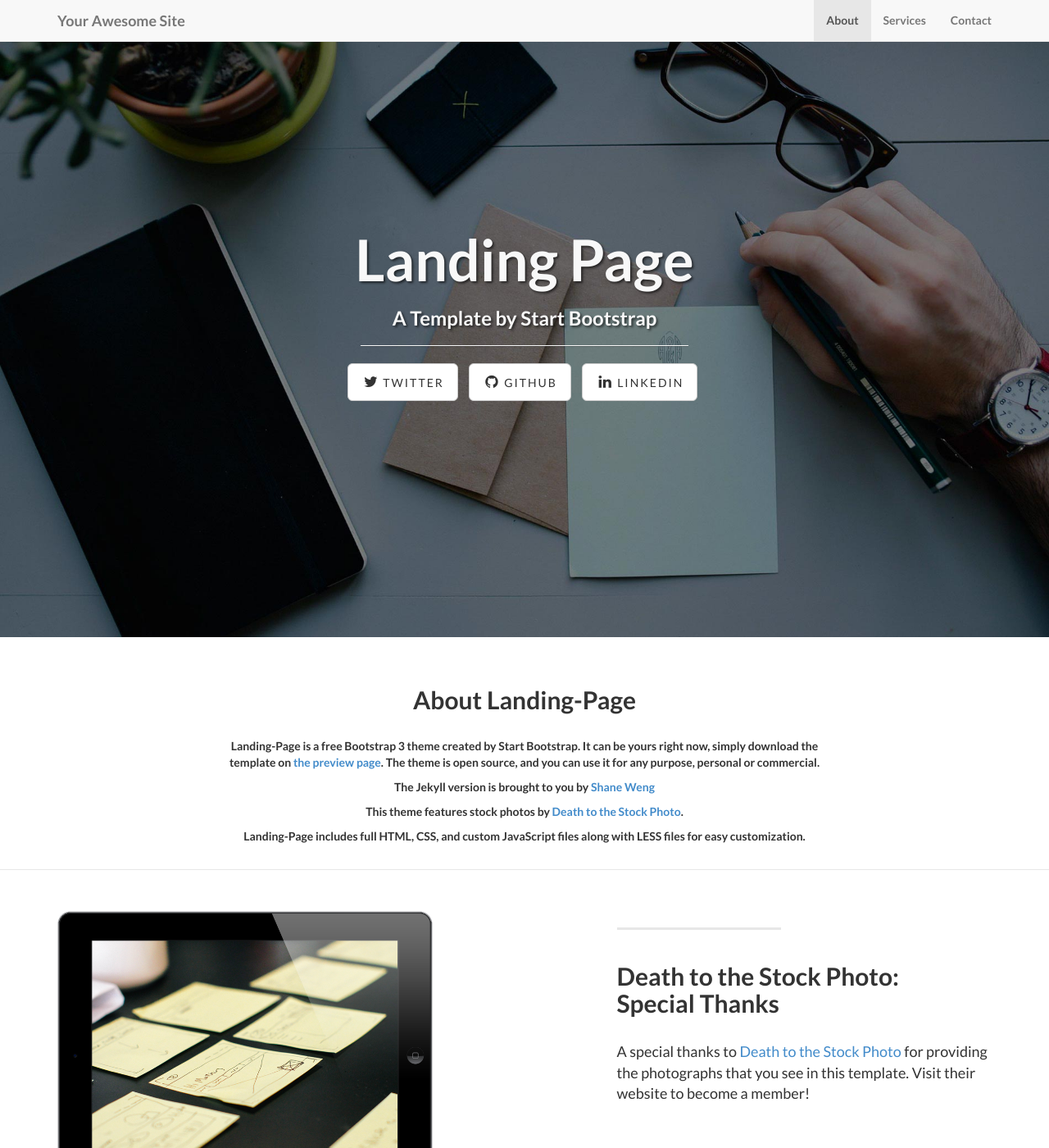
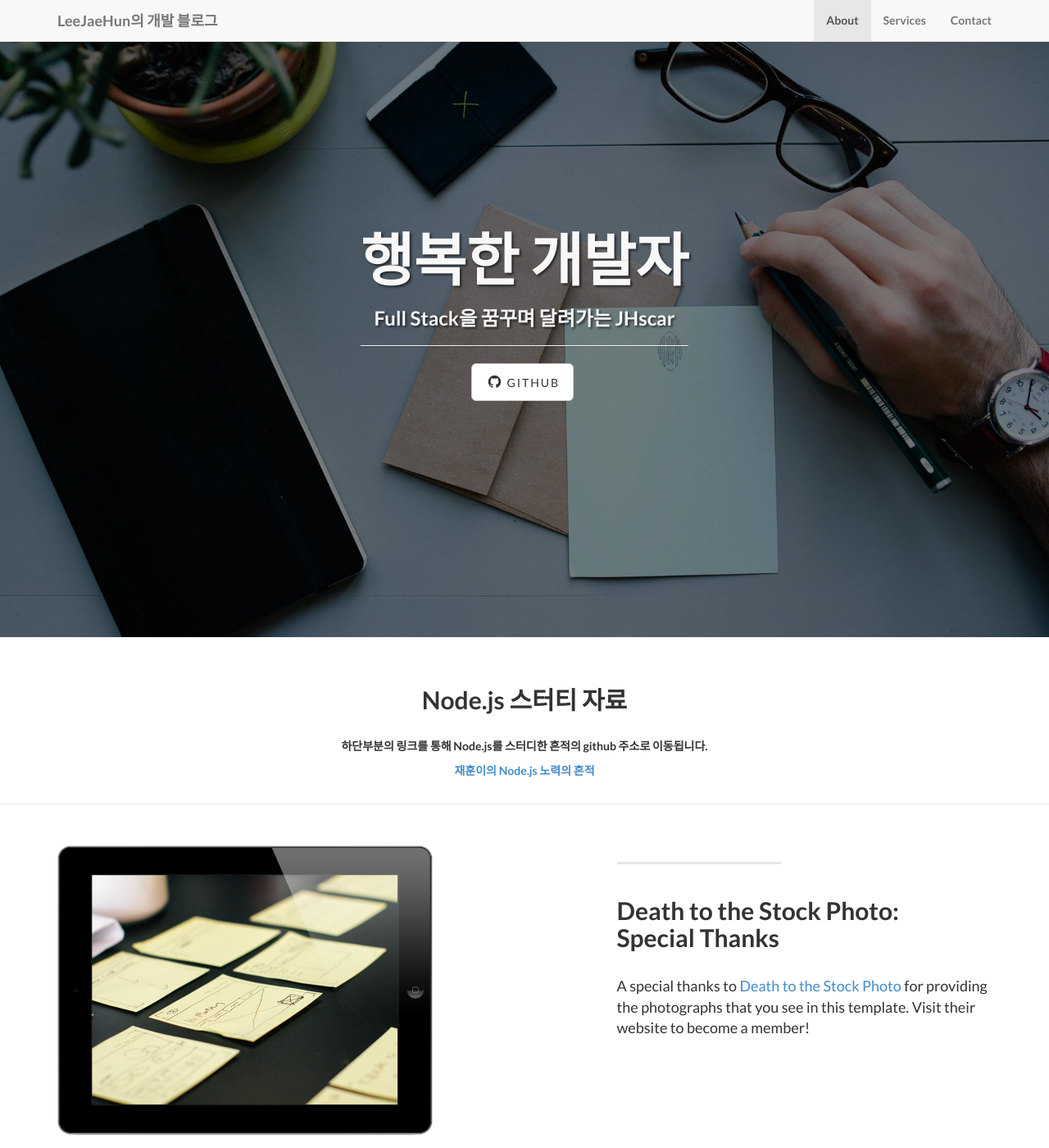
Before and after one commit to JHscar/JHscar.github.io, a Jekyll site: the page built from index.html, in a window 1280 px wide and 1400 px high. Shown: the whole window at 82% size. Built offline with Jekyll 4.4.1, drawn with Linux system fonts in a browser that asks for light colours; some of the changed text lies outside the part shown.

Commit message:
JHscar Blog

```diff
--- a/_config.yml
+++ b/_config.yml
@@ -2,15 +2,15 @@
 #      Main Configs       #
 # ----------------------- #
 
-url: http://yoursite.com
-title: Your Awesome Site
-email: your-email@domain.com
-author: Your Name
+url: https://jhscar.github.io
+title: LeeJaeHun의 개발 블로그
+email: wogns5206@naver.com
+author: 이재훈
 description: > # "Write an awesome description for your new site here.
   You can edit this line in _config.yml. It will appear in your document
   head meta (for Google search results) and in your feed.xml site
   description.
-copyright: 'Copyright &copy; 2015 Your Name. All Rights Reserved.'
+copyright: 'Copyright &copy; 2019 Lee Jae Hun. All Rights Reserved.'
 credits: 'Credits: Landing Page is a free to use, open source Bootstrap theme created by <a href="http://startbootstrap.com/">Start Bootstrap</a>.'
 
 # ----------------------- #
@@ -26,9 +26,5 @@ permalink: pretty
 # ----------------------- #
 
 social:
-  - title: twitter
-    url: https://twitter.com/SBootstrap
   - title: github
-    url: https://github.com/IronSummitMedia/startbootstrap
-  - title: linkedin
-    url:
+    url: https://github.com/JHscar
--- a/_includes/about.html
+++ b/_includes/about.html
@@ -3,12 +3,10 @@
         <div class="row">
             <div class="col-lg-8 col-lg-offset-2">
               <br/><br/>
-              <h2>About Landing-Page</h2>
+              <h2>Node.js 스터티 자료</h2>
               <br/>
-                <p>Landing-Page is a free Bootstrap 3 theme created by Start Bootstrap. It can be yours right now, simply download the template on <a href="http://startbootstrap.com/template-overviews/landing-page/">the preview page</a>. The theme is open source, and you can use it for any purpose, personal or commercial.</p>
-                <p>The Jekyll version is brought to you by <a href="https://github.com/swcool">Shane Weng</a></p>
-                <p>This theme features stock photos by <a href="http://join.deathtothestockphoto.com//">Death to the Stock Photo</a>.</p>
-                <p>Landing-Page includes full HTML, CSS, and custom JavaScript files along with LESS files for easy customization.</p>
+                <p>하단부분의 링크를 통해 Node.js를 스터디한 흔적의 github 주소로 이동됩니다.</p>
+                <p><a href="https://github.com/JHscar/Node">재훈이의 Node.js 노력의 흔적</a></p>
                 <br/>
               </div>
         </div>
--- a/index.html
+++ b/index.html
@@ -1,5 +1,5 @@
 ---
 layout: default
-title: Landing Page
-subTitle: A Template by Start Bootstrap
+title: 행복한 개발자
+subTitle: Full Stack을 꿈꾸며 달려가는 JHscar
 ---
```
Also changed, not shown: README.md.
